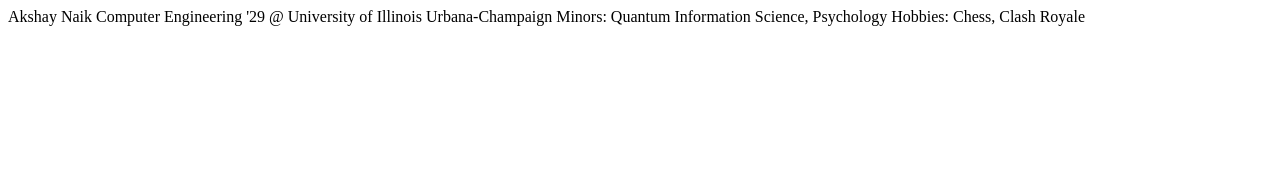
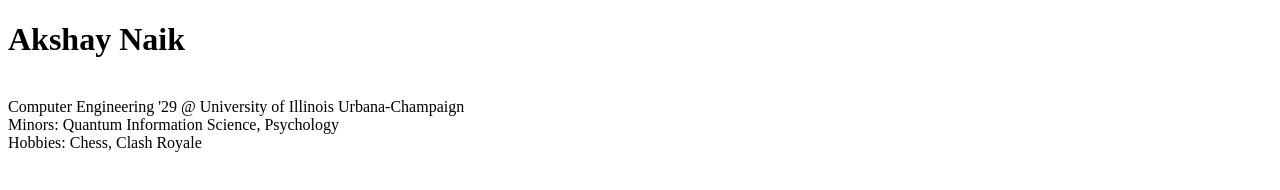
Before and after one commit to NoobeyTraps/aknaik-site, a plain HTML site: page index.html in a window 1280 px wide. Drawn offline with Linux system fonts and the light colour scheme.

Commit message:
formatting

```diff
--- a/index.html
+++ b/index.html
@@ -7,10 +7,10 @@
 </head>
 <body>
 
-Akshay Naik
-Computer Engineering '29 @ University of Illinois Urbana-Champaign
-Minors: Quantum Information Science, Psychology
-Hobbies: Chess, Clash Royale
+<h1>Akshay Naik</h1> <br>
+Computer Engineering '29 @ University of Illinois Urbana-Champaign <br>
+Minors: Quantum Information Science, Psychology <br>
+Hobbies: Chess, Clash Royale <br>
 
 </body>
 </html>
```
